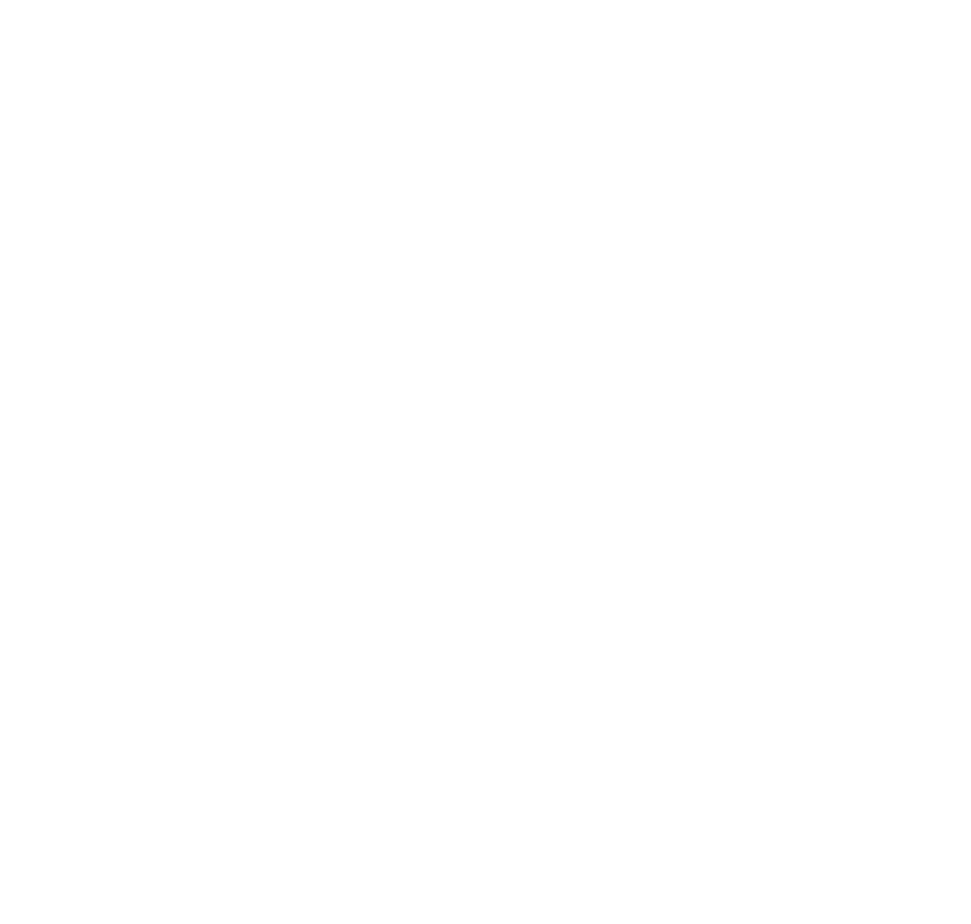
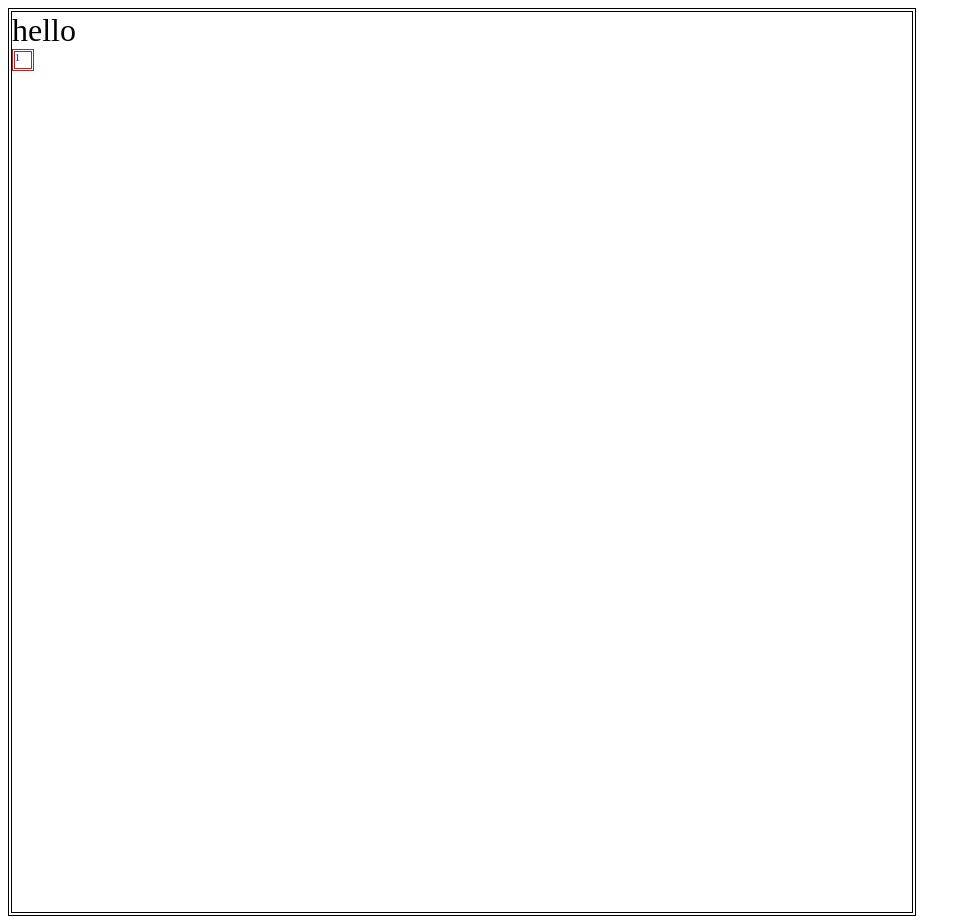
Before and after one commit to notyper/etchASketch, a plain HTML site: page index.html in a window 1280 px wide. Shown: the whole page, without its empty margins (0-971 px from the left). Before the commit the page ends 800 px from the top, so only its background shows below. Drawn offline with Linux system fonts and the light colour scheme.

Commit message:
Add 1 grid element

```diff
--- a/css/myStyle.css
+++ b/css/myStyle.css
@@ -1 +1,15 @@
 /* my style for the Etch-A-Sketch project */
+
+#theBoard {
+    display: flexbox;
+    width: 900px;
+    height: 900px;
+    border: 4px;
+    border-style: double;
+    font-size: xx-large;
+
+}
+
+#theGrid {
+    font-size: x-large;
+}
--- a/index.html
+++ b/index.html
@@ -3,11 +3,12 @@
 <head>
     <meta charset="UTF-8">
     <meta name="viewport" content="width=device-width, initial-scale=1.0">
-    <link type="stylesheet" href="css/myStyle.css">
+    <link rel="stylesheet" href="css/myStyle.css">
     <title>Document</title>
 </head>
 <body>
-    <script type="text/javascript" src="js/etch.js"></script>
 
+    <div id="theBoard">hello</div>
+   <script type="text/javascript" src="js/etch.js"></script>
 </body>
 </html>
--- a/js/etch.js
+++ b/js/etch.js
@@ -1 +1,19 @@
 /* javascript for the Odin Project Etch-A-Sketch */
+console.log('I am here');
+const theGrid = document.createElement('div');
+
+theGrid.style.color = 'blue';
+theGrid.style.width = '16px';
+theGrid.style.height = '16px';
+theGrid.style.borderColor = 'brown';
+theGrid.style.borderStyle = 'double';
+theGrid.textContent = '1';
+theGrid.style.fontSize = '10px';
+
+
+console.log('I am here');
+const theField = document.querySelector('#theBoard');
+console.log(theField);
+theField.appendChild(theGrid);
+
+console.log('I am here');
```
